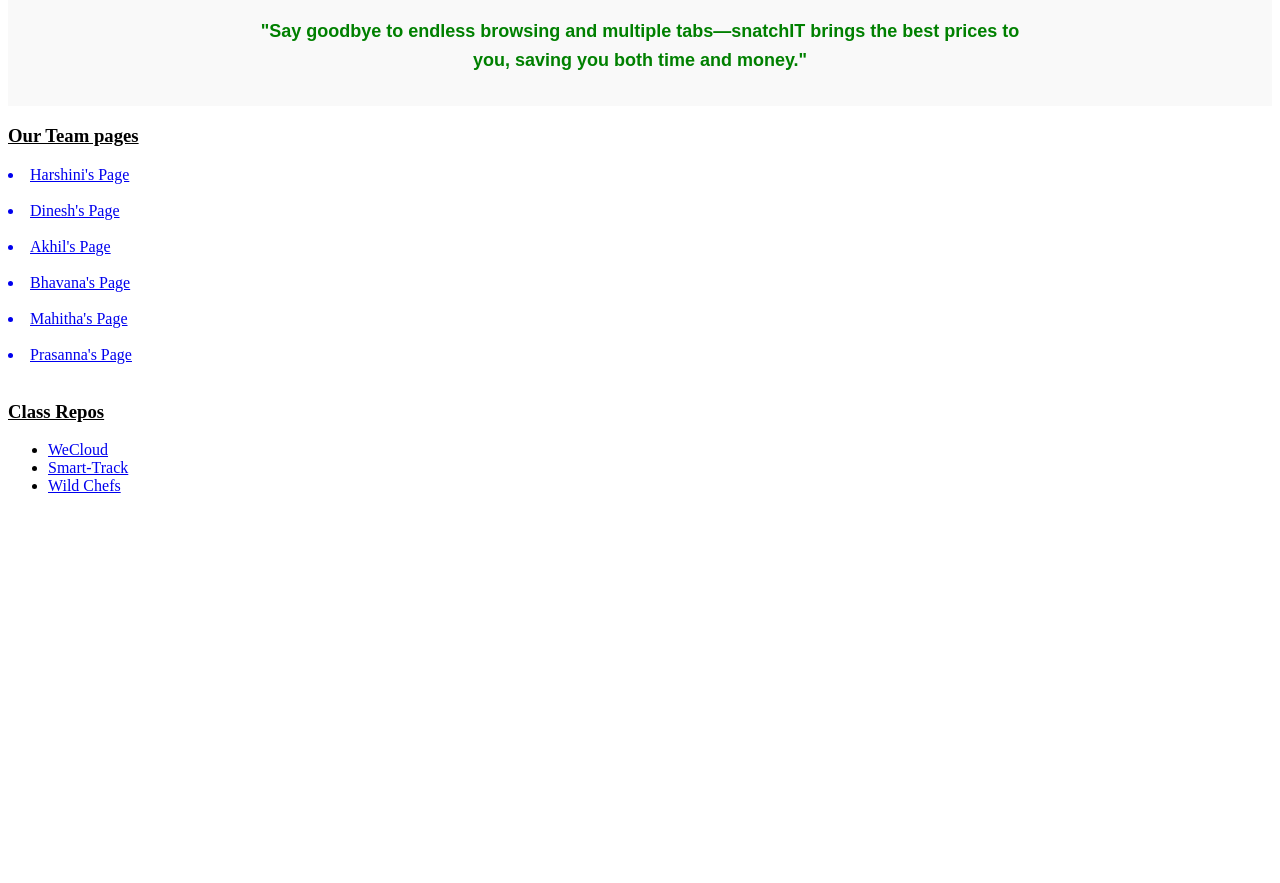
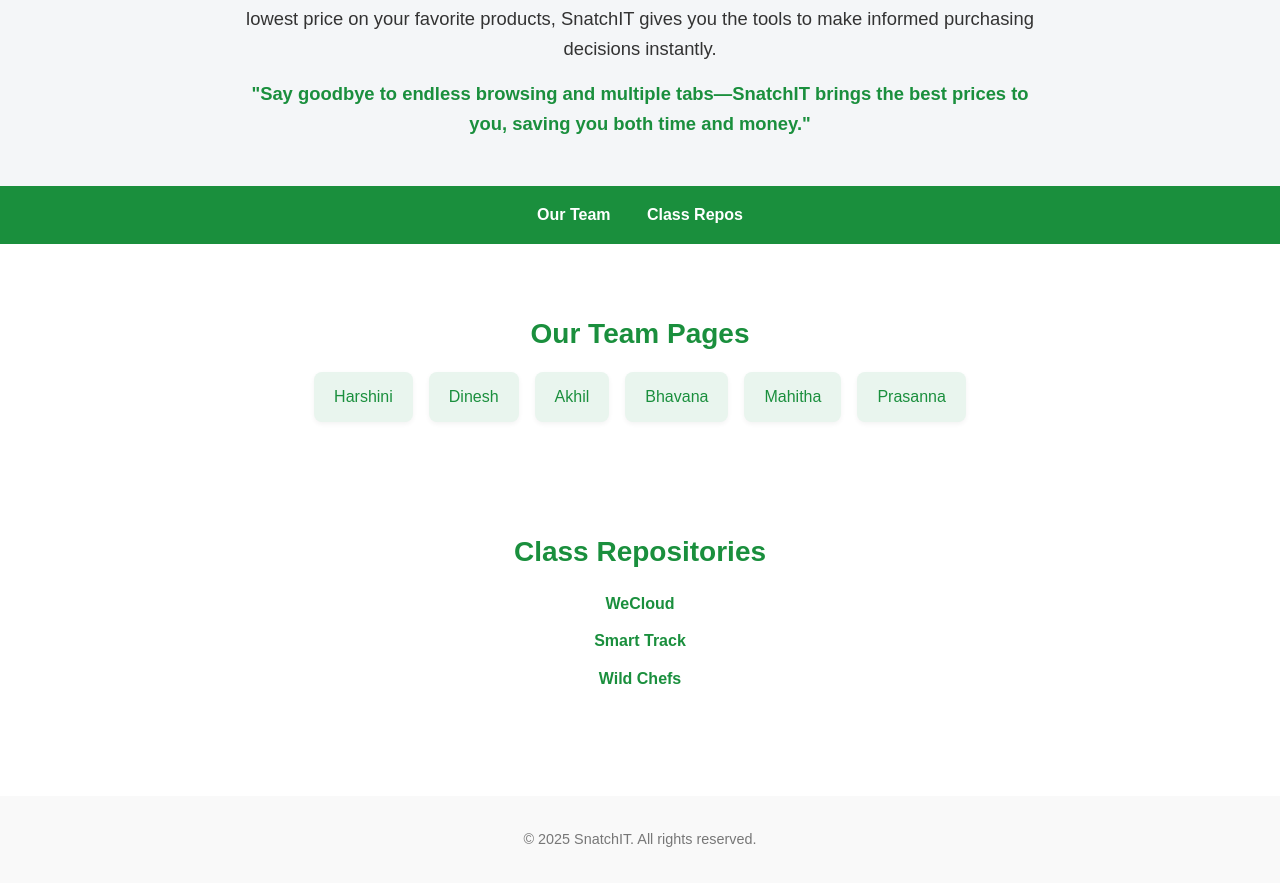
Before and after one commit to Drm2137/SnatchIT, a plain HTML site: page index.html in a window 1280 px wide. Shown: the part 257-1140 px from the top of the page. Before the commit the page ends 800 px from the top, so only its background shows below. Drawn offline with Linux system fonts and the light colour scheme.

Commit message:
Update index.html
Updated Index file

```diff
--- a/index.html
+++ b/index.html
@@ -1,49 +1,168 @@
 <!DOCTYPE html>
 <html lang="en">
 <head>
-<meta charset= "UTF-8">
-<meta name="viewport"
-  content="width=device-width, initial-scale=1.0">
-<title>SnatchIT</title>
-<link rel="stylesheet" href="styles.css">
-<script src="app.js"></script>
+  <meta charset="UTF-8" />
+  <meta name="viewport" content="width=device-width, initial-scale=1.0" />
+  <title>SnatchIT - Smart Shopping</title>
+  <style>
+    /* Global Font Styling */
+    * {
+      font-family: 'Aptos', sans-serif;
+      box-sizing: border-box;
+    }
+
+    body {
+      margin: 0;
+      background-color: #fff;
+      color: #333;
+      line-height: 1.6;
+    }
+
+    header {
+      background-color: #f4f6f8;
+      padding: 3rem 2rem;
+      text-align: center;
+      box-shadow: 0 2px 8px rgba(0, 0, 0, 0.05);
+    }
+
+    header h1 {
+      font-size: 3rem;
+      margin-bottom: 1rem;
+    }
+
+    header p {
+      max-width: 800px;
+      margin: 0 auto;
+      font-size: 1.15rem;
+    }
+
+    strong {
+      color: #1a8f3d;
+      display: block;
+      margin-top: 1rem;
+    }
+
+    nav {
+      background-color: #1a8f3d;
+      padding: 1rem 2rem;
+      text-align: center;
+    }
+
+    nav a {
+      color: #fff;
+      margin: 0 1rem;
+      text-decoration: none;
+      font-weight: bold;
+    }
+
+    nav a:hover {
+      text-decoration: underline;
+    }
+
+    .section {
+      padding: 2.5rem 1rem;
+      max-width: 1000px;
+      margin: auto;
+    }
+
+    h3 {
+      font-size: 1.75rem;
+      margin-bottom: 1rem;
+      color: #1a8f3d;
+      text-align: center;
+    }
+
+    .button-links {
+      display: flex;
+      flex-wrap: wrap;
+      gap: 1rem;
+      justify-content: center;
+    }
+
+    .button-links a {
+      background-color: #e9f5ee;
+      color: #1a8f3d;
+      padding: 0.75rem 1.25rem;
+      border-radius: 8px;
+      text-decoration: none;
+      font-weight: 500;
+      box-shadow: 0 2px 5px rgba(0, 0, 0, 0.05);
+      transition: background 0.3s ease;
+    }
+
+    .button-links a:hover {
+      background-color: #c8ecd9;
+    }
+
+    ul.repo-links {
+      list-style: none;
+      padding-left: 0;
+      text-align: center;
+    }
+
+    ul.repo-links li {
+      margin: 0.75rem 0;
+    }
+
+    ul.repo-links a {
+      color: #1a8f3d;
+      font-weight: bold;
+      text-decoration: none;
+    }
+
+    ul.repo-links a:hover {
+      text-decoration: underline;
+    }
+
+    footer {
+      text-align: center;
+      padding: 2rem 1rem;
+      background: #f9f9f9;
+      margin-top: 3rem;
+      font-size: 0.9rem;
+      color: #777;
+    }
+  </style>
 </head>
+
 <body>
-  <header style="text-align: center; padding: 2rem; background-color: #f9f9f9;">
-  <h1 style="font-size: 2.5rem; margin-bottom: 1rem; font-family: 'Aptos', sans-serif;">
-  Welcome to SnatchIT🛍️🛒
-</h1>
- <p style="font-size: 1.125rem; line-height: 1.6; max-width: 800px; margin: 0 auto; color: #333; font-family: 'Aptos', sans-serif;">
-  A powerful eCommerce web extension designed to make your online shopping experience smarter and more efficient.
-  With snatchIT, you can easily compare prices across various eCommerce platforms in real time.
-  Whether you're looking for the best deals or trying to find the lowest price on your favorite products, snatchIT gives you the tools to make informed purchasing decisions instantly.
-  <br><br>
- <strong style="color: green;">"Say goodbye to endless browsing and multiple tabs—snatchIT brings the best prices to you, saving you both time and money."</strong>
-</p>
-</header>
-  <h3><u>Our Team pages</u></h3>
-  <a href="./teammembers/harshini.html"><li>Harshini's Page</li></a>
-  <br>
-   <a href="./teammembers/Dinesh.html"><li>Dinesh's Page</li></a>
-  <br>
-   <a href="./teammembers/akhil.html"><li>Akhil's Page</li></a>
-   <br>
-   <a href="./teammembers/bhavana.html"><li>Bhavana's Page</li></a>
-   <br>
-    <a href="./teammembers/mahitha.html"><li>Mahitha's Page</li></a>
-   <br>
-  <a href="./teammembers/prasanna.html"><li>Prasanna's Page</li></a>
-   <br>
+  <header>
+    <h1>Welcome to SnatchIT 🛍️🛒</h1>
+    <p>
+      A powerful eCommerce web extension designed to make your online shopping experience smarter and more efficient.
+      With SnatchIT, you can easily compare prices across various eCommerce platforms in real time. Whether you're looking for the best deals or trying to find the lowest price on your favorite products, SnatchIT gives you the tools to make informed purchasing decisions instantly.
+      <strong>"Say goodbye to endless browsing and multiple tabs—SnatchIT brings the best prices to you, saving you both time and money."</strong>
+    </p>
+  </header>
 
-  <h3><u>Class Repos</u></h3>
-    <ul>
-        <li><a href="https://github.com/M0eiz/WeCloud">WeCloud</a></li>
-        <li>
-            <a href="https://github.com/Kvishnu3423/Smart-track-management">Smart-Track</a>
-        </li>
-        <li>
-            <a href="https://github.com/SaiTejaPerumalla-5297/Wild_Chefs">Wild Chefs</a>
-        </li>
+  <nav>
+    <a href="#team">Our Team</a>
+    <a href="#repos">Class Repos</a>
+  </nav>
+
+  <section class="section" id="team">
+    <h3>Our Team Pages</h3>
+    <div class="button-links">
+      <a href="./teammembers/harshini.html">Harshini</a>
+      <a href="./teammembers/Dinesh.html">Dinesh</a>
+      <a href="./teammembers/akhil.html">Akhil</a>
+      <a href="./teammembers/bhavana.html">Bhavana</a>
+      <a href="./teammembers/mahitha.html">Mahitha</a>
+      <a href="./teammembers/prasanna.html">Prasanna</a>
+    </div>
+  </section>
+
+  <section class="section" id="repos">
+    <h3>Class Repositories</h3>
+    <ul class="repo-links">
+      <li><a href="https://github.com/M0eiz/WeCloud" target="_blank">WeCloud</a></li>
+      <li><a href="https://github.com/Kvishnu3423/Smart-track-management" target="_blank">Smart Track</a></li>
+      <li><a href="https://github.com/SaiTejaPerumalla-5297/Wild_Chefs" target="_blank">Wild Chefs</a></li>
     </ul>
+  </section>
+
+  <footer>
+    &copy; 2025 SnatchIT. All rights reserved.
+  </footer>
 </body>
 </html>
```
